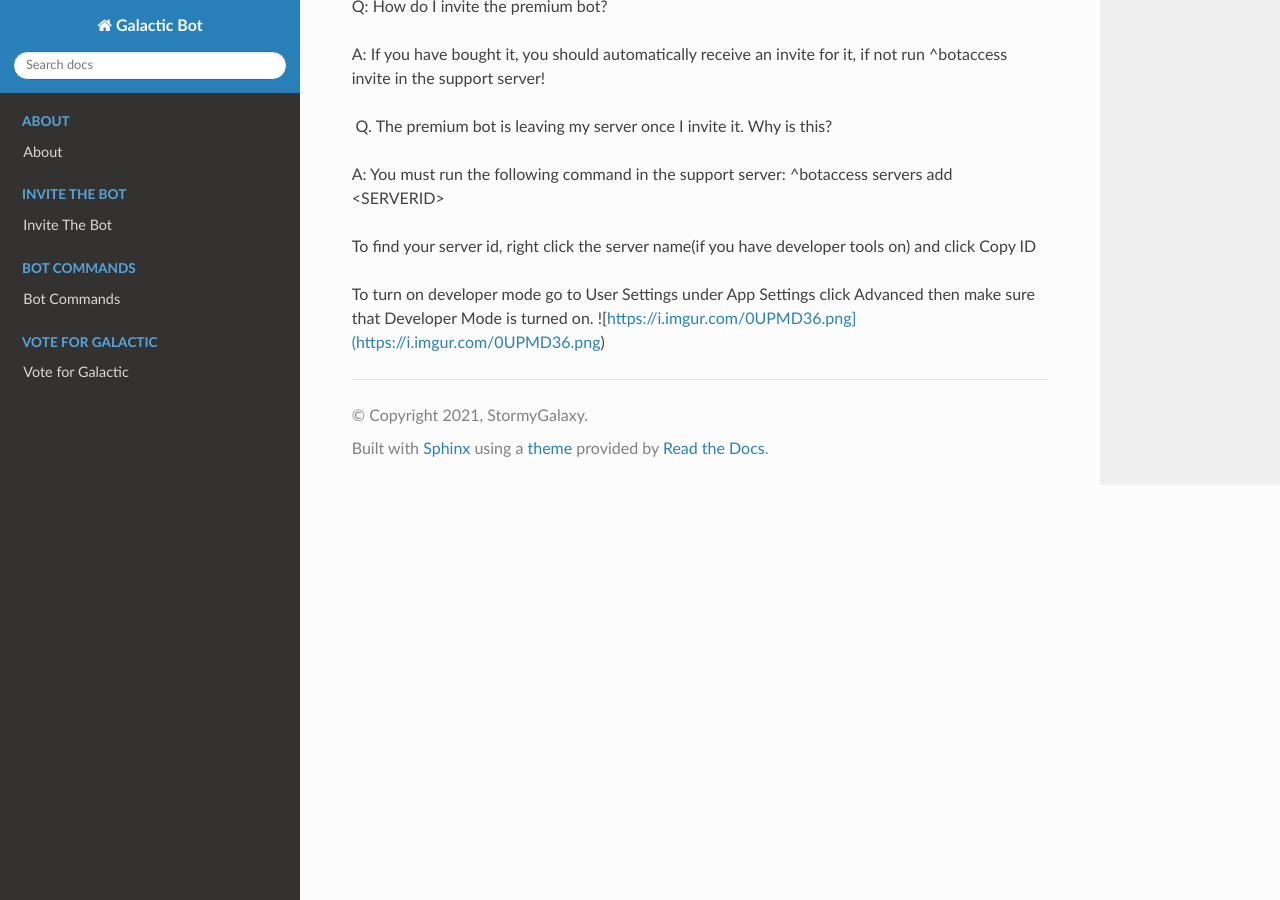
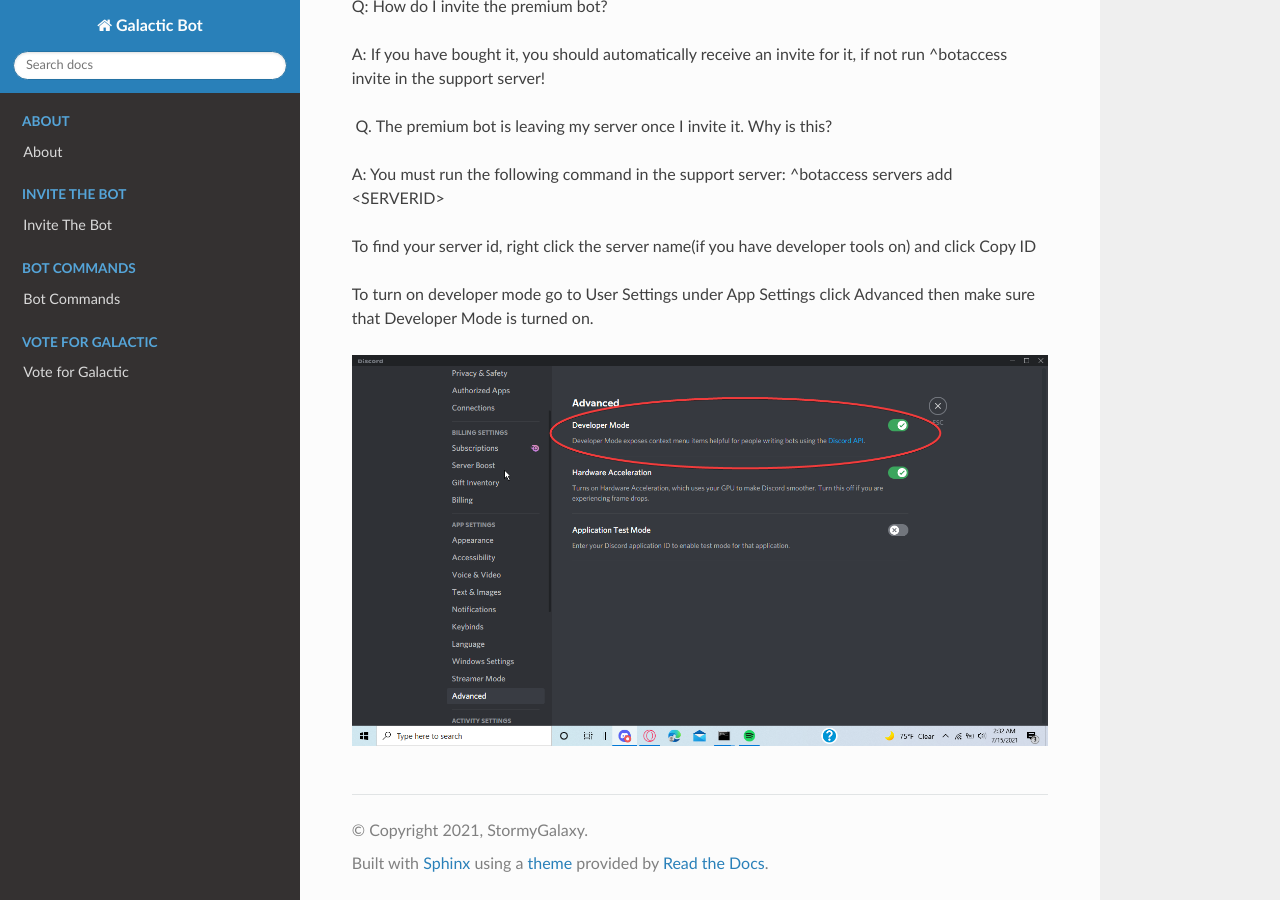
Before and after one commit to StormyGalaxy/Galactic-Bot, a Sphinx documentation site: the page built from docs/FAQ.rst, in a window 1280 px wide and 900 px high, scrolled down 818 px. Built offline with Sphinx 7.4.7 and the Read the Docs theme 2.0.0, drawn with Linux system fonts in a browser that asks for light colours.

Commit message:
Update FAQ.rst

```diff
--- a/docs/FAQ.rst
+++ b/docs/FAQ.rst
@@ -35,4 +35,6 @@
 To find your server id, right click the server name(if you have developer tools on) and click Copy ID
 
 To turn on developer mode go to User Settings under App Settings click Advanced then make sure that Developer Mode is turned on.
-![https://i.imgur.com/0UPMD36.png](https://i.imgur.com/0UPMD36.png)
+
+
+.. image:: images/devmode.png
```
